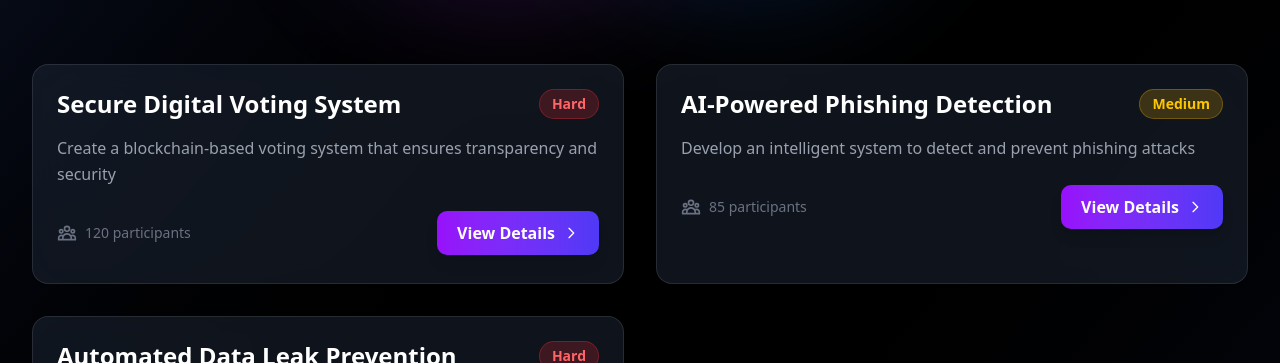
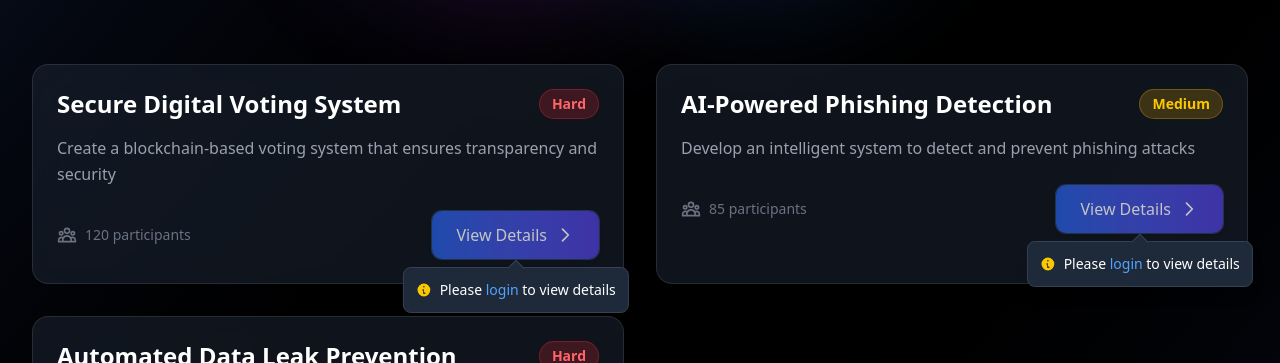
Before and after one commit to navokta/Bytewar-v2, a Next.js app: page /themes/1 in a window 1280 px wide. Shown: the part 424-787 px from the top of the page. Built offline with nearby package versions, Linux system fonts and the light colour scheme; no server answers.

Commit message:
Add functionality if user not login then cann't see problem statement

```diff
--- a/app/themes/[themeId]/page.js
+++ b/app/themes/[themeId]/page.js
@@ -6,10 +6,38 @@ import Footer from '@/components/Footer';
 import Link from 'next/link';
 import { useParams } from 'next/navigation';
 import React from 'react';
+import { useState, useEffect } from 'react';
+import { useRouter } from 'next/navigation';
 
 const ThemeProblemsPage = () => {
   const params = useParams();
   const themeId = params.themeId;
+   const [isLoggedIn, setIsLoggedIn] = useState(false);
+  const router = useRouter();
+
+  // 2. Check login status on component load
+  useEffect(() => {
+    // Check authentication (using localStorage example)
+    const token = localStorage.getItem('authToken');
+    setIsLoggedIn(!!token);
+
+    // For more robust auth, use:
+    // const checkAuth = async () => {
+    //   const res = await fetch('/api/check-auth');
+    //   setIsLoggedIn(res.ok);
+    // };
+    // checkAuth();
+  }, []);
+
+  // 3. Button click handler
+  const handleClick = () => {
+    if (isLoggedIn) {
+      router.push(`/details/${themeId}`);
+    }
+    // Proceed with normal button action
+    // navigate('/details'); // Example redirect
+    console.log('User is logged in, proceeding...');
+  };
 
   // Mock data for themes and problems - UPDATED IDs to match app/themes/page.js
   const themesData = {
@@ -377,11 +405,11 @@ const ThemeProblemsPage = () => {
           participants: 100
         },
         {
-          id: 'energy-consumption-dashboard',
-          title: 'Energy Consumption Dashboard',
-          description: 'Develop a dashboard to monitor and analyze energy consumption in real-time.',
+          id: 'energy-dashboard',
+          title: 'Energy Consumption Dashboard for Smart Homes',
+          description: 'An AI-powered dashboard that provides homeowners real-time and historical insights into energy usage, patterns, and optimization opportunities across connected smart devices.',
           difficulty: 'Hard',
-          participants: 100
+          participants: 87
         },
         {
           id: 'waste-segregation-smart-bin',
@@ -510,19 +538,18 @@ const ThemeProblemsPage = () => {
        {/* Problems Grid - Responsive */}
 <div className="grid grid-cols-1 lg:grid-cols-2 gap-6 sm:gap-8 mb-12 sm:mb-16">
   {theme.problems.map((problem) => (
-            <Link
+    <div
       key={problem.id}
-              href={`/themes/${themeId}/${problem.id}`}
       className="group relative block"
     >
       {/* Glow Effect */}
       <div className={`absolute -inset-1 rounded-2xl bg-gradient-to-r ${theme.color} opacity-0 group-hover:opacity-20 blur-lg transition-all duration-500`}></div>
 
       {/* Card - Enhanced Responsive Design */}
-              <div className="relative bg-gray-800/50 backdrop-blur-xl rounded-2xl border border-white/10 p-4 sm:p-6 h-full transform transition-all duration-500 group-hover:-translate-y-2 group-active:scale-95 min-h-[200px] sm:min-h-[220px]">
+      <div className="relative bg-gray-800/50 backdrop-blur-xl rounded-2xl border border-white/10 p-4 sm:p-6 h-full transform transition-all duration-500 group-hover:-translate-y-2 min-h-[200px] sm:min-h-[220px]">
         {/* Header with Title and Difficulty */}
         <div className="flex flex-col sm:flex-row sm:justify-between sm:items-start gap-3 sm:gap-4 mb-4">
-                  <h2 className="text-xl sm:text-2xl font-bold text-white group-hover:text-transparent group-hover:bg-clip-text group-hover:bg-gradient-to-r group-hover:from-white group-hover:to-gray-400 transition-all duration-500 leading-tight">
+          <h2 className="text-xl sm:text-2xl font-bold text-white leading-tight">
             {problem.title}
           </h2>
           <span className={`inline-block px-3 py-1 rounded-full text-xs sm:text-sm font-bold whitespace-nowrap self-start ${problem.difficulty === 'Hard'
@@ -549,16 +576,55 @@ const ThemeProblemsPage = () => {
             <span>{problem.participants} participants</span>
           </div>
 
-                  <button className={`px-4 py-2 sm:px-5 sm:py-2.5 bg-gradient-to-r ${theme.color} text-white font-bold text-sm sm:text-base rounded-lg hover:opacity-90 active:scale-95 transition-all duration-300 flex items-center justify-center gap-2 shadow-lg hover:shadow-xl whitespace-nowrap`}>
-                    <span className="hidden sm:inline">View Details</span>
-                    <span className="sm:hidden">Details</span>
-                    <svg className="w-3 h-3 sm:w-4 sm:h-4" fill="none" stroke="currentColor" viewBox="0 0 24 24">
+          <div className="relative group">
+            <Link
+              href={`/themes/${themeId}/${problem.id}`}
+              className={`
+                relative px-5 py-2.5 sm:px-6 sm:py-3
+                bg-gradient-to-r from-blue-600 to-indigo-600
+                text-white font-medium text-sm sm:text-base rounded-lg
+                transition-all duration-200 flex items-center justify-center gap-2
+                shadow-md hover:shadow-lg
+                ring-1 ring-blue-400/30
+                overflow-hidden
+                ${!isLoggedIn ?
+                  'opacity-75 cursor-not-allowed grayscale-[20%] pointer-events-none' :
+                  'hover:opacity-90 active:scale-[0.98]'
+                }
+              `}
+            >
+              {/* Animated background effect */}
+              <span className={`absolute inset-0 bg-gradient-to-r from-white/10 to-white/5 opacity-0 ${isLoggedIn && 'group-hover:opacity-100'} transition-opacity duration-200`}></span>
+
+              <span className="relative z-10 hidden sm:inline">View Details</span>
+              <span className="relative z-10 sm:hidden">Details</span>
+              <svg
+                className={`relative z-10 w-4 h-4 sm:w-5 sm:h-5 transition-transform duration-200 ${isLoggedIn && 'group-hover:translate-x-1'}`}
+                fill="none"
+                stroke="currentColor"
+                viewBox="0 0 24 24"
+              >
                 <path strokeLinecap="round" strokeLinejoin="round" strokeWidth={2} d="M9 5l7 7-7 7" />
               </svg>
-                  </button>
+            </Link>
+
+            {/* Login prompt tooltip */}
+            {!isLoggedIn && (
+              <div className="absolute top-full mt-2 left-1/2 -translate-x-1/2 w-max max-w-xs p-3 bg-gray-800 text-white text-sm rounded-md shadow-lg border border-gray-700 animate-fade-in">
+                <div className="flex items-center gap-2">
+                  <svg className="flex-shrink-0 w-4 h-4 text-yellow-400" fill="currentColor" viewBox="0 0 20 20">
+                    <path fillRule="evenodd" d="M18 10a8 8 0 11-16 0 8 8 0 0116 0zm-7-4a1 1 0 11-2 0 1 1 0 012 0zM9 9a1 1 0 000 2v3a1 1 0 001 1h1a1 1 0 100-2h-1V9z" clipRule="evenodd" />
+                  </svg>
+                  <span>Please <a href="/login" className="text-blue-400 hover:text-blue-300 font-medium transition-colors">login</a> to view details</span>
+                </div>
+                {/* Tooltip arrow */}
+                <div className="absolute -top-1.5 left-1/2 -translate-x-1/2 w-3 h-3 bg-gray-800 rotate-45 transform border-t border-l border-gray-700"></div>
+              </div>
+            )}
           </div>
         </div>
-            </Link>
+      </div>
+    </div>
   ))}
 </div>
 
```
Also changed, not shown: app/themes/[themeId]/[problemId]/page.js. Lines whose indentation alone changed are shown as unchanged.
